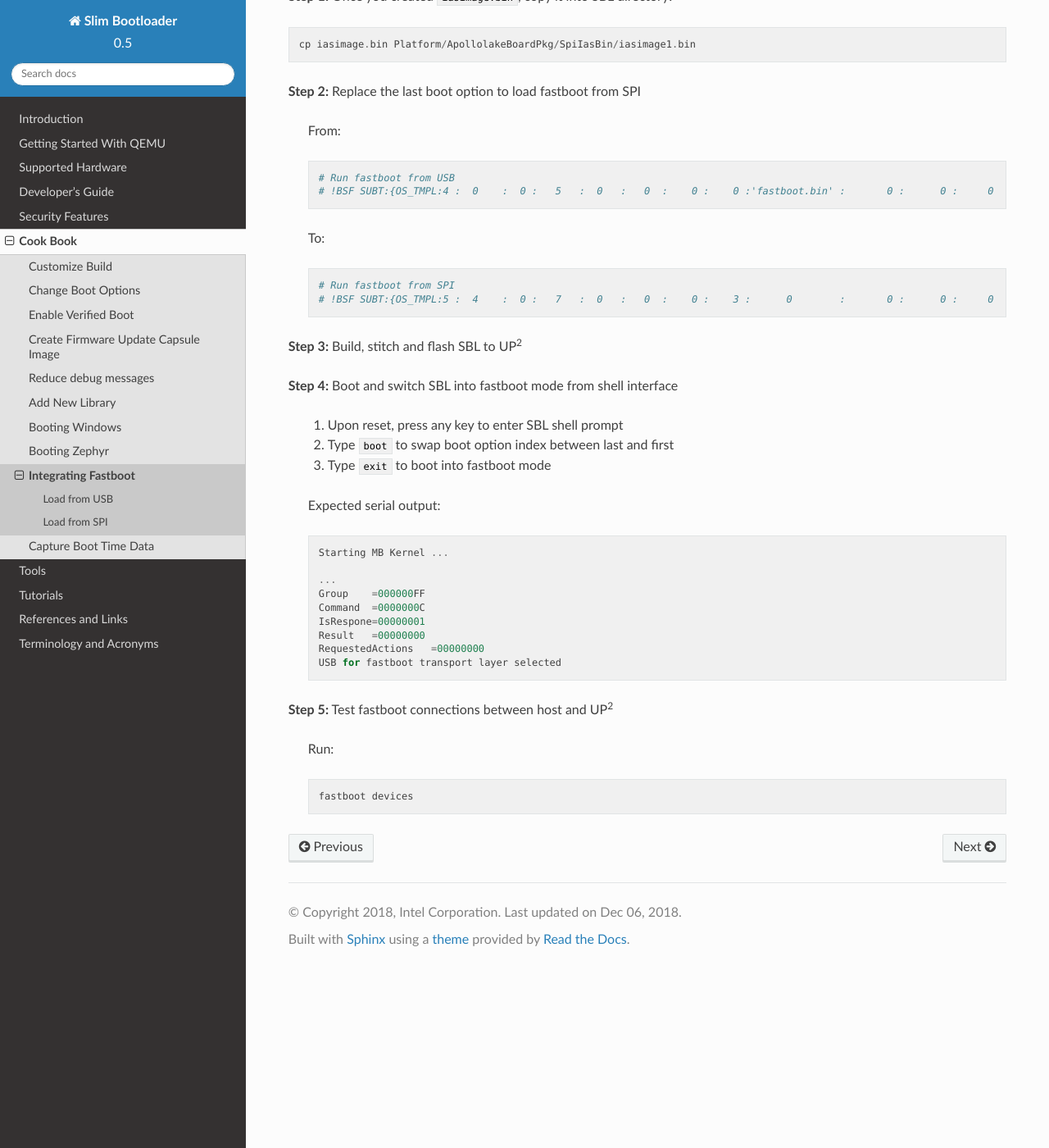
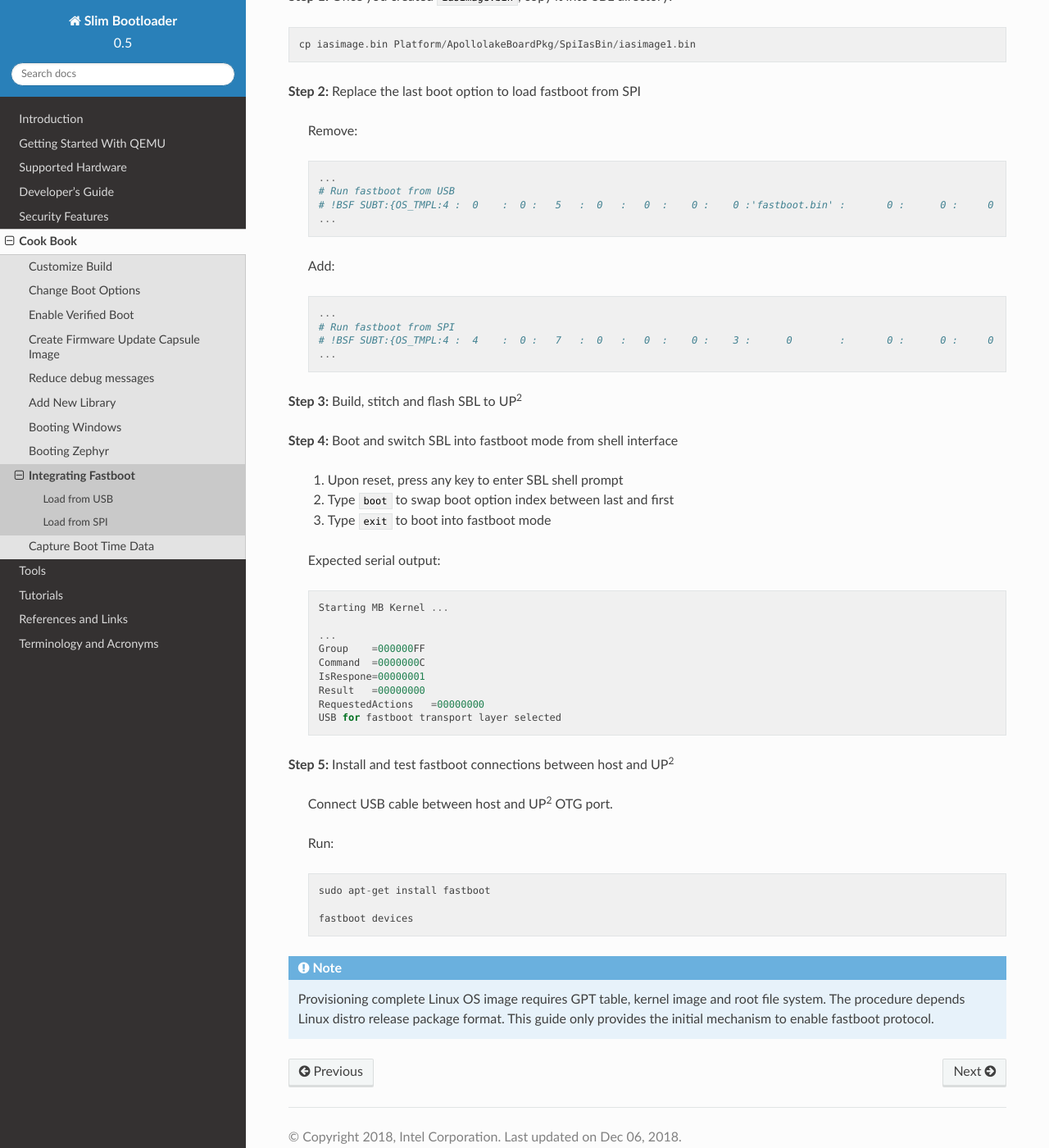
Before and after one commit to slimbootloader/documentation, a Sphinx documentation site: the page built from source/how-tos/integrate-fastboot.rst, in a window 1280 px wide and 1400 px high, scrolled down 1533 px. Shown: the whole window at 82% size. Built offline with Sphinx 7.4.7 and the Read the Docs theme 2.0.0, drawn with Linux system fonts in a browser that asks for light colours; pages that are not in the unit, such as notebooks, are missing from menus.

Commit message:
Update #1 from review feedback
Signed-off-by: Huang Jin <huang.jin@intel.com>

```diff
--- a/source/how-tos/integrate-fastboot.rst
+++ b/source/how-tos/integrate-fastboot.rst
@@ -87,16 +87,19 @@ You can also add fastboot into SBL image and program it into SPI flash.
 
 **Step 2:** Replace the last boot option to load fastboot from SPI
 
-  From::
+  Remove::
 
+    ...
     # Run fastboot from USB
     # !BSF SUBT:{OS_TMPL:4 :  0    :  0 :   5   :  0   :   0  :    0 :    0 :'fastboot.bin' :       0 :      0 :     0         :     0   :  0     :     0         :     0   :   0    }
+    ...
 
-  To::
+  Add::
 
+    ...
     # Run fastboot from SPI
-    # !BSF SUBT:{OS_TMPL:5 :  4    :  0 :   7   :  0   :   0  :    0 :    3 :      0        :       0 :      0 :     0         :     0   :  0     :     0         :     0   :   0    }
-
+    # !BSF SUBT:{OS_TMPL:4 :  4    :  0 :   7   :  0   :   0  :    0 :    3 :      0        :       0 :      0 :     0         :     0   :  0     :     0         :     0   :   0    }
+    ...
 
 **Step 3:** Build, stitch and flash |SPN| to |UP2|
 
@@ -122,8 +125,14 @@ You can also add fastboot into SBL image and program it into SPI flash.
         USB for fastboot transport layer selected
 
 
-**Step 5:** Test fastboot connections between host and |UP2|
+**Step 5:** Install and test fastboot connections between host and |UP2|
+
+  Connect USB cable between host and |UP2| OTG port.
 
   Run::
 
+    sudo apt-get install fastboot
+
     fastboot devices
+
+.. note:: Provisioning complete Linux OS image requires GPT table, kernel image and root file system. The procedure depends Linux distro release package format. This guide only provides the initial mechanism to enable fastboot protocol.
```
